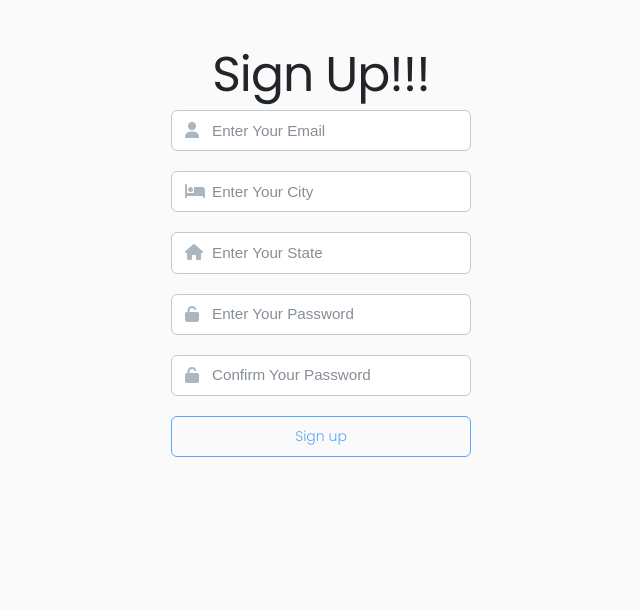
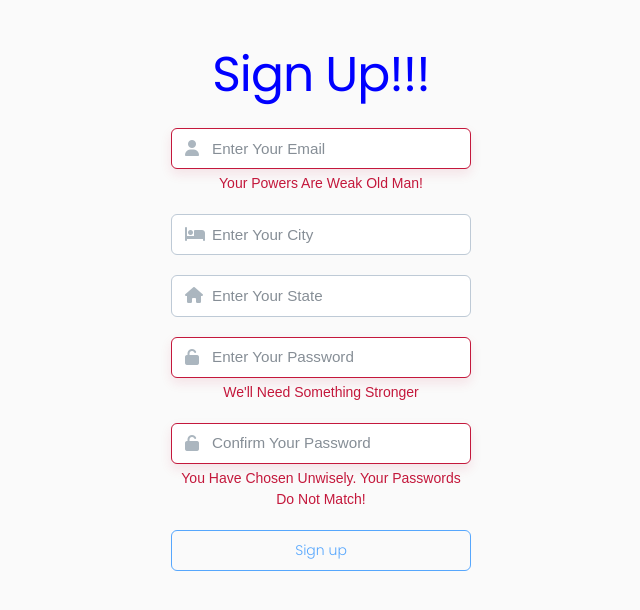
Before and after one commit to albertyu1027/PowerUser, a React (Create React App) app in the folder client/: page /signup in a window 1280 px wide. Shown: the top 610 px of the page, without its empty margins (319-959 px from the left). Built offline with nearby package versions, Linux system fonts and the light colour scheme.

Commit message:
adding form validation

```diff
--- a/client/src/pages/SignupForm.jsx
+++ b/client/src/pages/SignupForm.jsx
@@ -39,6 +39,19 @@ class SignupForm extends Component {
   //   else if (length > 5) return "warning";
   //   else if (length > 0) return "error";
   // }
+
+  lengthCheck(string) {
+    // console.log(string.length);
+    if (string.length > 5) {
+      return true;
+    }
+  }
+
+  passwordCheck(pass1, pass2) {
+    if (pass1 === pass2 && pass2) {
+      return true;
+    }
+  }
   handleSubmit(event) {
     event.preventDefault();
     // TODO - validate!
@@ -71,7 +84,15 @@ class SignupForm extends Component {
               controlId="formBasicText"
               // validationState={this.getValidationState()}
             > */}
-            <h1>Sign Up!!!</h1>
+            <h1
+              style={{
+                color: "blue",
+                textAlign: "center",
+                marginBottom: "30px"
+              }}
+            >
+              Sign Up!!!
+            </h1>
 
             <div className="input-group with-addon-icon-left">
               <span className="input-group-addon">
@@ -80,11 +101,21 @@ class SignupForm extends Component {
               <input
                 type="email"
                 name="username"
-                className="form-control"
+                className={
+                  this.lengthCheck(this.state.username)
+                    ? "form-control is-valid"
+                    : "form-control is-invalid"
+                }
                 placeholder="Enter Your Email"
                 value={this.state.username}
                 onChange={this.handleChange}
               />
+              <div className="valid-feedback">
+                The Force Is Strong With This One...
+              </div>
+              <div className="invalid-feedback">
+                Your Powers Are Weak Old Man!
+              </div>
             </div>
             <div className="input-group with-addon-icon-left">
               <span className="input-group-addon">
@@ -122,9 +153,17 @@ class SignupForm extends Component {
                 name="password"
                 value={this.state.password}
                 onChange={this.handleChange}
-                className="form-control"
+                className={
+                  this.lengthCheck(this.state.password)
+                    ? "form-control is-valid"
+                    : "form-control is-invalid"
+                }
                 placeholder="Enter Your Password"
               />
+              <div className="valid-feedback">Winter Is Coming</div>
+              <div className="invalid-feedback">
+                We'll Need Something Stronger
+              </div>
             </div>
 
             <div className="input-group with-addon-icon-left">
@@ -136,9 +175,22 @@ class SignupForm extends Component {
                 name="confirmPassword"
                 value={this.state.confirmPassword}
                 onChange={this.handleChange}
-                className="form-control"
+                className={
+                  this.passwordCheck(
+                    this.state.password,
+                    this.state.confirmPassword
+                  )
+                    ? "form-control is-valid"
+                    : "form-control is-invalid"
+                }
                 placeholder="Confirm Your Password"
               />
+              <div className="valid-feedback">
+                You Have Chosen Wisely. Your Passwords Match!
+              </div>
+              <div className="invalid-feedback">
+                You Have Chosen Unwisely. Your Passwords Do Not Match!
+              </div>
             </div>
             <button
               id="signup-button"
@@ -151,7 +203,13 @@ class SignupForm extends Component {
                   this.state.password &&
                   this.state.confirmPassword &&
                   this.state.city &&
-                  this.state.stateLocation
+                  this.state.stateLocation &&
+                  this.passwordCheck &&
+                  this.passwordCheck(
+                    this.state.password,
+                    this.state.confirmPassword
+                  ) &&
+                  this.lengthCheck(this.state.password)
                 )
               }
             >
```
